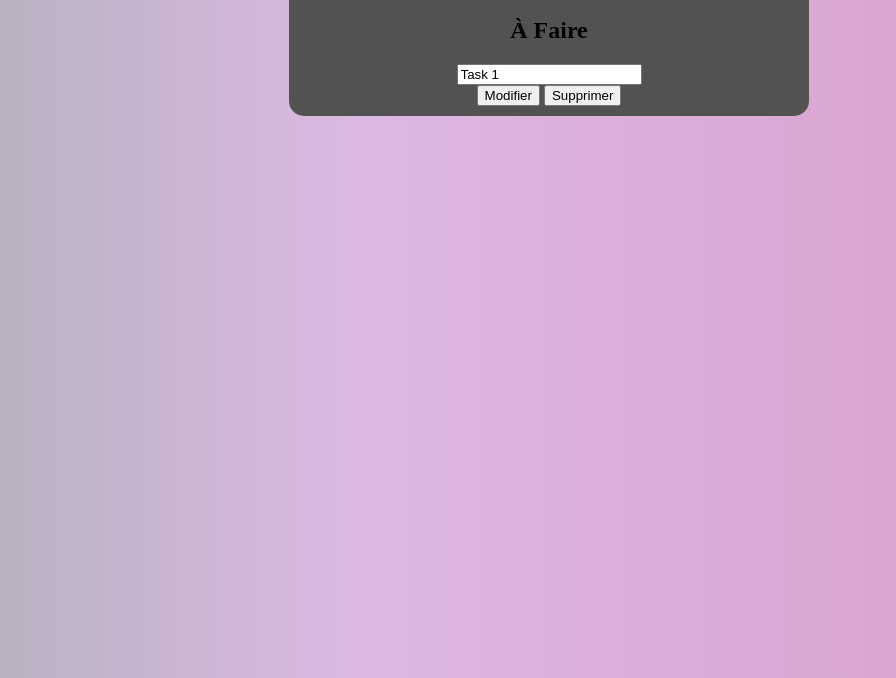
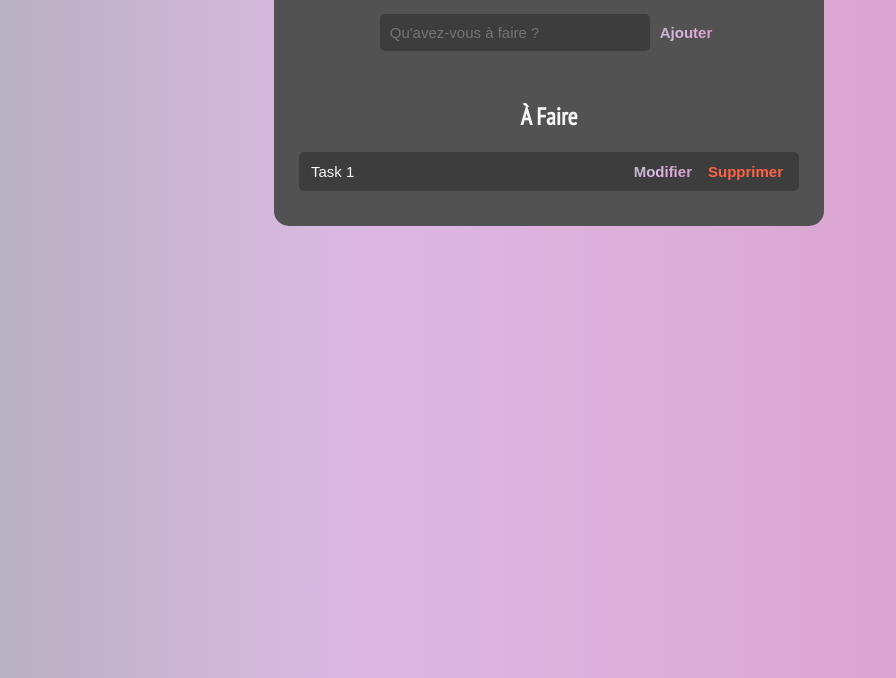
Before and after one commit to Hndrckx/To_Do_List, a plain HTML site: page index.html in a window 1280 px wide. Shown: the part 122-800 px from the top of the page, without its empty margins (91-987 px from the left). Drawn offline with Linux system fonts and the light colour scheme.

Commit message:
CSS DONE

```diff
--- a/index.html
+++ b/index.html
@@ -4,6 +4,9 @@
     <meta charset="UTF-8">
     <meta http-equiv="X-UA-Compatible" content="IE=edge">
     <meta name="viewport" content="width=device-width, initial-scale=1.0">
+    <link rel="preconnect" href="https://fonts.googleapis.com">
+    <link rel="preconnect" href="https://fonts.gstatic.com" crossorigin>
+    <link href="https://fonts.googleapis.com/css2?family=PT+Sans+Narrow&display=swap" rel="stylesheet">
     <link rel="stylesheet" href="./public/css/style.css">
     <title>To Do List</title>
 </head>
@@ -14,7 +17,7 @@
                 <h1 class="app_title">To Do List</h1>
                 <form id="task_form">
                     <input id="add_task_input" type="text" placeholder="Qu'avez-vous à faire ?">
-                    <input id="add_task_btn" type="submit" value ="+">
+                    <input id="add_task_btn" type="submit" value ="Ajouter">
                 </form>
             </div>
             <div class="manage_part">
--- a/public/css/style.css
+++ b/public/css/style.css
@@ -5,10 +5,107 @@ body{
     justify-content: center;
 }
 
+input, button {
+    appearance: none;
+    border : none;
+    outline: none;
+    background: none;
+}
+
 .container{
     width: 500px;
     background-color: rgb(83, 82, 82);
-    padding: 10px;
+    padding: 25px;
     border-radius: 15px;
     text-align: center;
 }
+
+.form_part{
+    margin-bottom: 50px;
+}
+
+.app_title{
+    color: whitesmoke;
+    font-family: 'PT Sans Narrow', sans-serif;
+    margin-bottom: 40px;
+}
+
+#add_task_input{
+    width: 250px;
+    background-color: rgb(61, 61, 61) ;
+    padding: 10px;
+    border-radius: 5px;
+    font-size: 15px;
+    color: whitesmoke;
+}
+
+#add_task_btn{
+    color:rgba(219,154,200,1) ;
+    font-size: 15px;
+    font-weight: 600;
+    background-image: linear-gradient(90deg, rgba(176,176,186,1) 0%, rgba(220,185,227,1) 35%, rgba(219,154,200,1) 100%) ;
+    -webkit-background-clip: text;
+    -webkit-text-fill-color: transparent;
+    cursor: pointer;
+    transition: 0.5;
+}
+
+#add_task_btn:hover{
+    opacity: 0.8;
+}
+
+#add_task_btn:active{
+    opacity: 0.6;
+}
+
+.task_title{
+    color: whitesmoke;
+    font-family: 'PT Sans Narrow', sans-serif;
+}
+
+#tasks .task_bullet{
+    display: flex;
+    justify-content: space-between;
+    background-color: rgb(61, 61, 61);
+    padding: 10px;
+    border-radius: 5px;
+    margin-bottom: 10px;
+}
+
+#tasks .task_bullet .content .text{
+    color: whitesmoke;
+    font-size: 15px;
+    width: 100% ;
+    display: block;
+    transition: 0.4s;
+}
+
+#tasks .task_bullet .content .text:not(:read-only){
+    color: thistle;
+}
+
+.actions button {
+    cursor: pointer;
+    font-size: 15px;
+    font-weight: 600;
+    transition: 0.4s;
+}
+
+.actions button:hover{
+    opacity: 0.8;
+}
+
+.actions button:active{
+    opacity: 0.6;
+}
+
+.edit{
+    color: rgba(219,154,200,1);
+    background-image: linear-gradient(90deg, rgba(176,176,186,1) 0%, rgba(220,185,227,1) 35%, rgba(219,154,200,1) 100%) ;
+    -webkit-background-clip: text;
+    -webkit-text-fill-color: transparent;
+}
+
+.delete{
+    color: tomato;
+}
```
